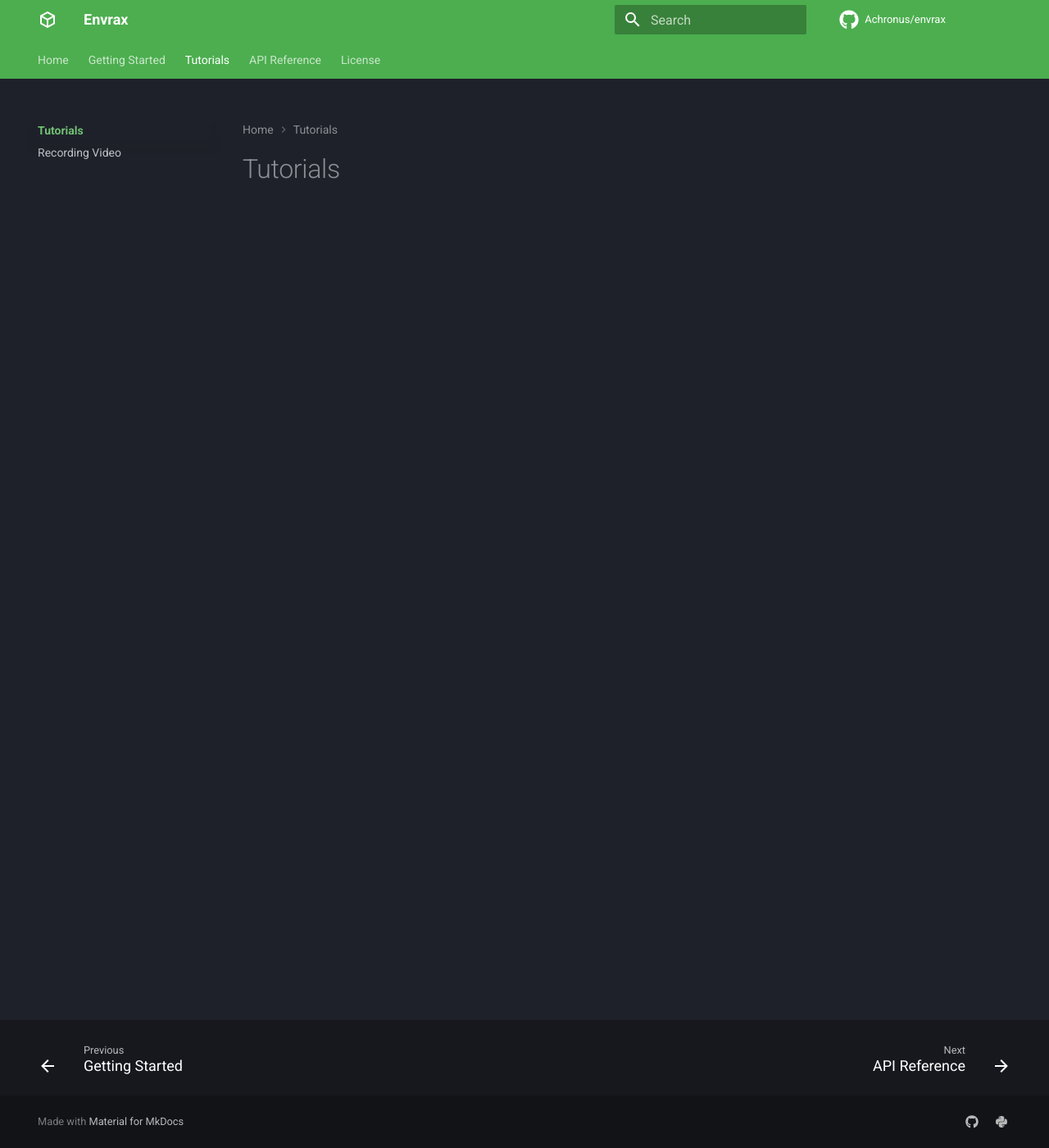
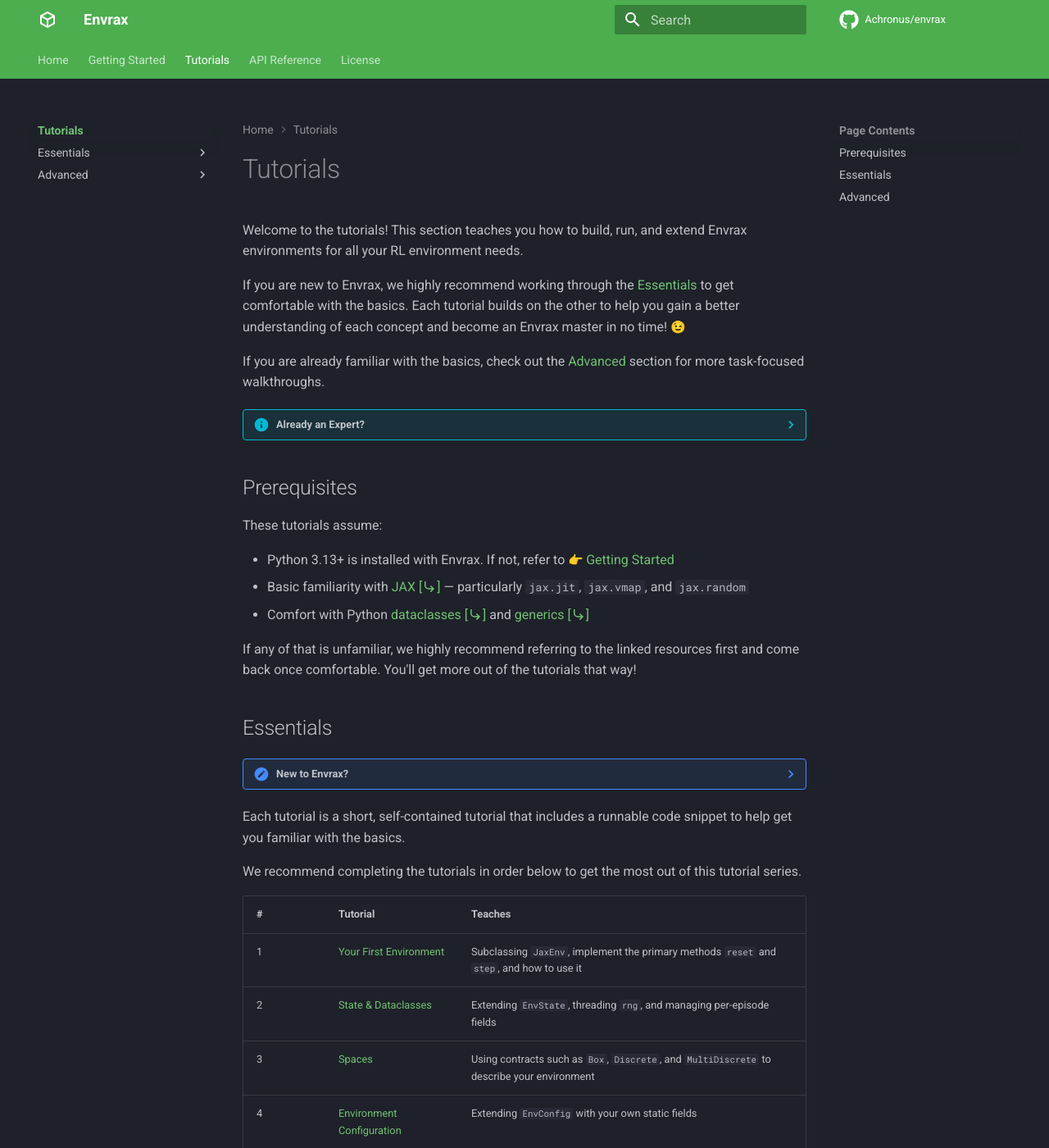
Before and after one commit to Achronus/envrax, an MkDocs documentation site: the page built from docs/tutorials/index.md, in a window 1280 px wide and 1400 px high. Shown: the whole window at 82% size. Built offline with MkDocs 1.6.1 and Material for MkDocs 9.7.7, drawn with Linux system fonts in a browser that asks for light colours; emoji names are drawn with the system emoji font; comment, search, counter and statistics services are not loaded; some of the changed text lies outside the part shown.

Commit message:
docs(tutorials): Added initial tutorial pages and structure.

```diff
--- a/docs/tutorials/index.md
+++ b/docs/tutorials/index.md
@@ -1 +1,56 @@
 # Tutorials
+
+Welcome to the tutorials! This section teaches you how to build, run, and extend Envrax environments for all your RL environment needs.
+
+If you are new to Envrax, we highly recommend working through the [Essentials](#essentials) to get comfortable with the basics. Each tutorial builds on the other to help you gain a better understanding of each concept and become an Envrax master in no time! :wink:
+
+If you are already familiar with the basics, check out the [Advanced](#advanced) section for more task-focused walkthroughs.
+
+??? info "Already an Expert?"
+    Then what are you still doing here?! :face_with_raised_eyebrow: Get out there and build some environments! :rocket:
+
+## Prerequisites
+
+These tutorials assume:
+
+- Python 3.13+ is installed with Envrax. If not, refer to :point_right: [Getting Started](../starting/index.md)
+- Basic familiarity with [JAX [:material-arrow-right-bottom:]](https://docs.jax.dev/en/latest/) — particularly `jax.jit`, `jax.vmap`, and `jax.random`
+- Comfort with Python [dataclasses [:material-arrow-right-bottom:]](https://docs.python.org/latest/library/dataclasses.html) and [generics [:material-arrow-right-bottom:]](https://typing.python.org/en/latest/reference/generics.html)
+
+If any of that is unfamiliar, we highly recommend referring to the linked resources first and come back once comfortable. You'll get more out of the tutorials that way!
+
+## Essentials
+
+??? note "New to Envrax?"
+
+    Start here! :point_down:
+
+Each tutorial is a short, self-contained tutorial that includes a runnable code snippet to help get you familiar with the basics.
+
+We recommend completing the tutorials in order below to get the most out of this tutorial series.
+
+| # | Tutorial | Teaches |
+| - | --- | --- |
+| 1 | [Your First Environment](essentials/first-environment.md) | Subclassing `JaxEnv`, implement the primary methods `reset` and `step`, and how to use it |
+| 2 | [State & Dataclasses](essentials/state.md) | Extending `EnvState`, threading `rng`, and managing per-episode fields |
+| 3 | [Spaces](essentials/spaces.md) | Using contracts such as `Box`, `Discrete`, and `MultiDiscrete` to describe your environment |
+| 4 | [Environment Configuration](essentials/configuration.md) | Extending `EnvConfig` with your own static fields |
+| 5 | [Vectorising with `VecEnv`](essentials/vectorising.md) | Running `N` parallel copies via `jax.vmap` |
+| 6 | [Multiple Environments](essentials/multi-env.md) | Managing `M` heterogeneous envs with `MultiEnv` / `MultiVecEnv` |
+| 7 | [The Registry](essentials/registry.md) | Registering envs and create them with the `make()` method |
+| 8 | [Using Wrappers](essentials/wrappers.md) | Using built-in wrappers to transform observations and rewards |
+| 9 | [Rendering](essentials/rendering.md) | Implementing `render(state)` for visual inspection |
+
+## Advanced
+
+??? note "Familiar with the basics?"
+    Use these tutorials to level up further! :muscle:
+
+Each tutorial is a task-focused guide for specific features. These can be read in any order and work independently.
+
+| # | Tutorial | Description |
+| - | --- | --- |
+| 1 | [Recording Video](advanced/recording-video.md) | Save episode rollouts as MP4 with `RecordVideo` |
+| 2 | [Writing a Custom Wrapper](advanced/custom-wrapper.md) | Build your own pass-through and stateful wrapper |
+| 3 | [Testing your Environment](advanced/testing.md) | Verify JIT, `jax.vmap`, and determinism |
+| 4 | [Training an Agent](advanced/training.md) | Plug your environment into a JAX-native RL library like [PureJaxRL [:material-arrow-right-bottom:]](https://github.com/luchris429/purejaxrl) |
--- a/mkdocs.yml
+++ b/mkdocs.yml
@@ -57,7 +57,21 @@
     - Getting Started: starting/index.md
   - Tutorials:
       - Tutorials: tutorials/index.md
-      - Recording Video: tutorials/recording-video.md
+      - Essentials:
+          - Your First Environment: tutorials/essentials/first-environment.md
+          - State & Dataclasses: tutorials/essentials/state.md
+          - Spaces: tutorials/essentials/spaces.md
+          - Environment Configuration: tutorials/essentials/configuration.md
+          - Vectorising: tutorials/essentials/vectorising.md
+          - Multiple Environments: tutorials/essentials/multi-env.md
+          - The Registry: tutorials/essentials/registry.md
+          - Using Wrappers: tutorials/essentials/wrappers.md
+          - Rendering: tutorials/essentials/rendering.md
+      - Advanced:
+          - Recording Video: tutorials/advanced/recording-video.md
+          - Writing a Custom Wrapper: tutorials/advanced/custom-wrapper.md
+          - Testing your Environment: tutorials/advanced/testing.md
+          - Training an Agent: tutorials/advanced/training.md
   - API Reference:
       - API Reference: api/index.md
       - Environments:
```
Also changed, not shown: docs/starting/index.md (+50 -5 lines).
